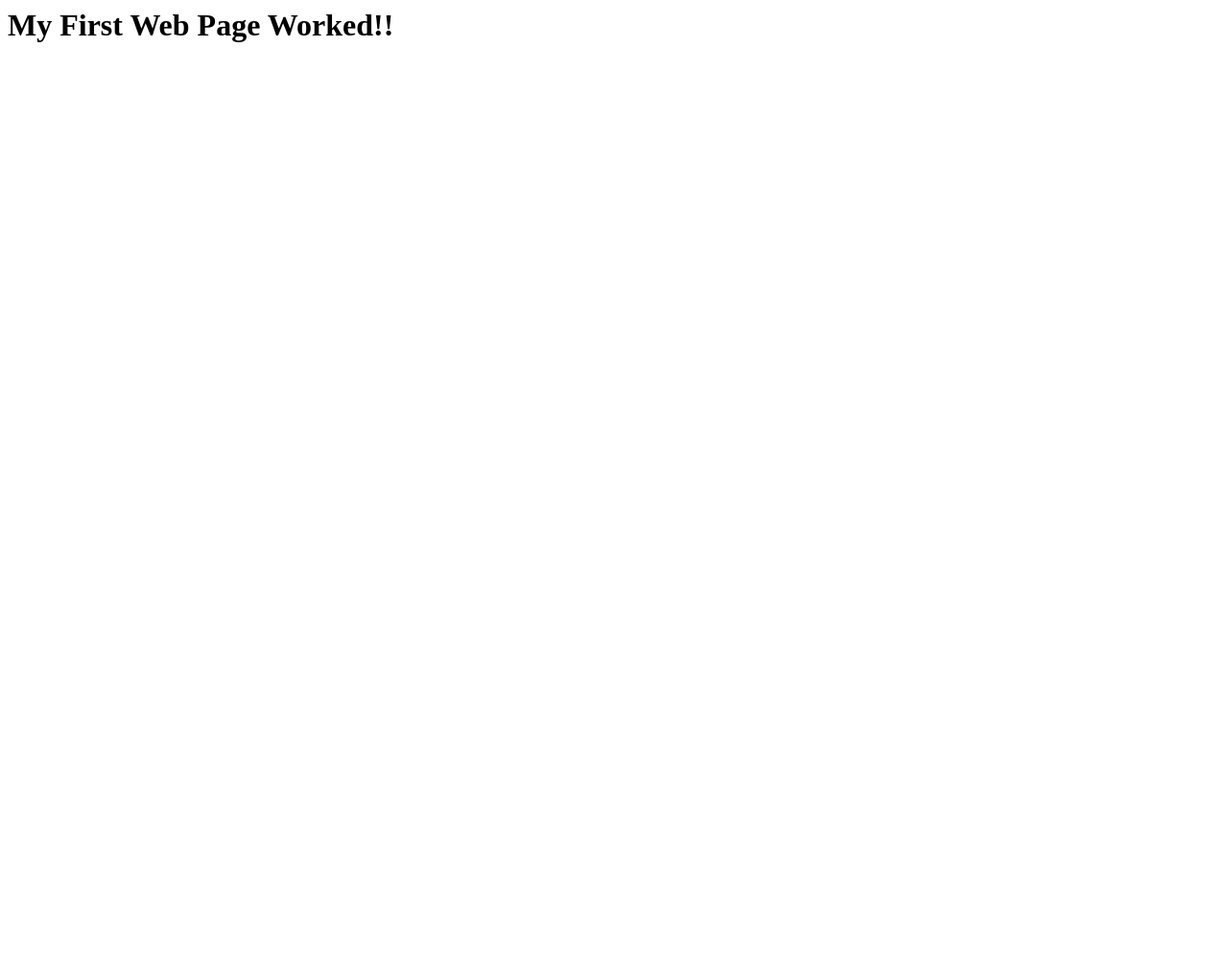
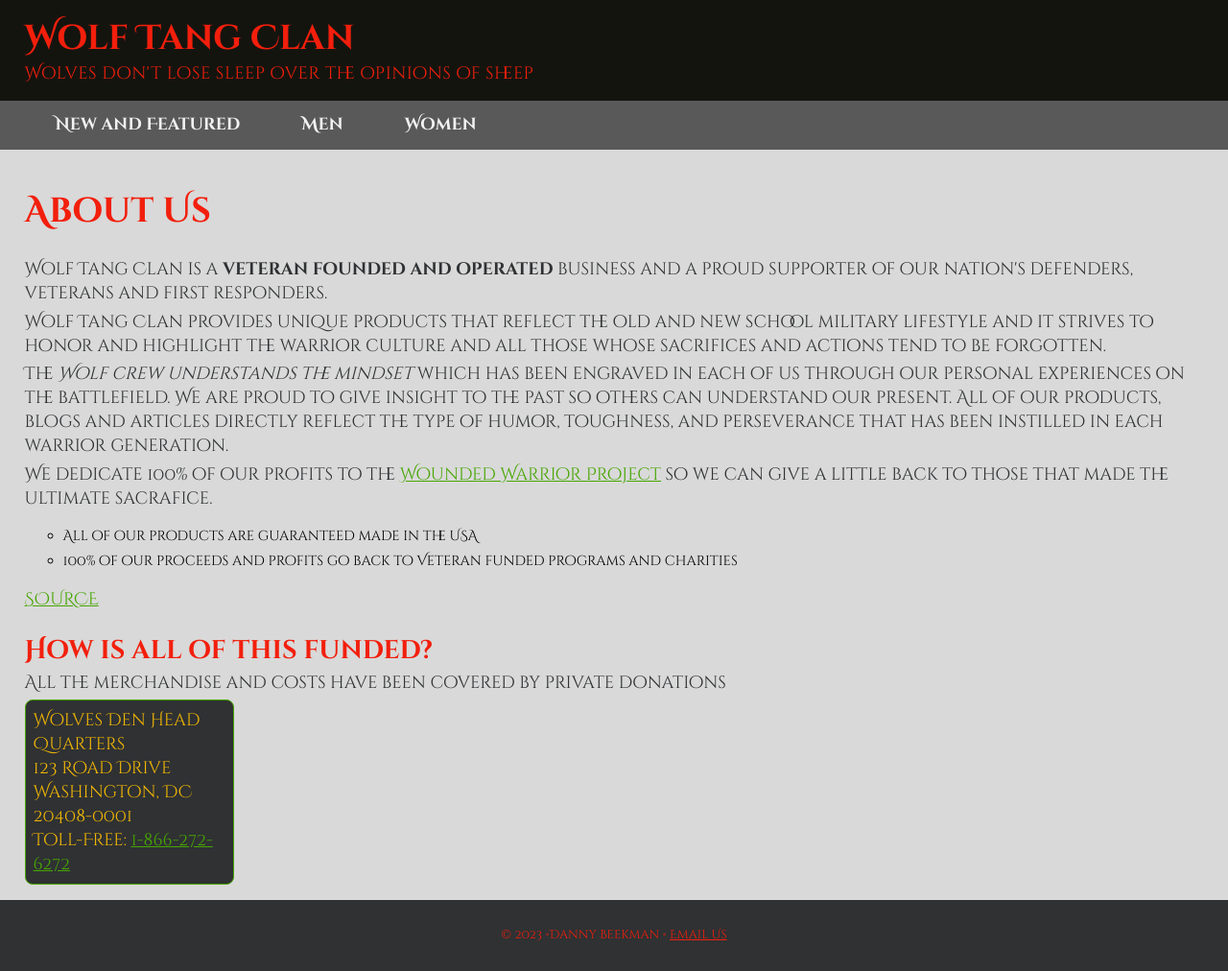
Before and after one commit to leisamonahan/dwdd1600, a plain HTML site: page 01test/index.html in a window 1280 px wide. Shown: the whole page at 96% size. Before the commit the page ends 800 px from the top, so only its background shows below. Drawn offline with Linux system fonts and the light colour scheme.

Commit message:
Add files via upload

```diff
--- a/01test/index.html
+++ b/01test/index.html
@@ -1,9 +1,65 @@
-<html>
+<!doctype html>
+<html lang="en">
     <head>
+        <title>Wolf Tang Clan: Home</title>
+        <meta name="viewport" content="width=device-width, initial-scale=1">
+        <meta charset="UTF-8">
+        <meta name="description" content="Learn about how this Veteran owned and operated company started">
+        <link rel="stylesheet" href="zen.css">
+
+       <link rel="preconnect" href="https://fonts.googleapis.com">
+        <link rel="preconnect" href="https://fonts.gstatic.com" crossorigin>
+        <link href="https://fonts.googleapis.com/css2?family=Cinzel+Decorative:wght@400;700;900&display=swap" rel="stylesheet">
+
+        <meta name="author" content="Danny Beekman">
 
     </head>
     <body>
+        <!-- Start of the page header -->
+        <header>
+            <h1>Wolf Tang Clan</h1>
+            <p>Wolves don't lose sleep over the opinions of sheep</p>
+        </header>
+        <!-- Start of the page navigation -->
+        <nav>
+            <ul>
+                <li><a href="wolf.html">New and Featured</a></li>
+                <li><a href="wolf.html">Men</a></li>
+                <li><a href="wolf.html">Women</a></li>
+                <li class="active"></li>
+            </ul>
+        </nav>
+        <!-- Start of the page content -->
+        <main>
+        <h1>About Us</h1>
+        <p>Wolf Tang Clan is a <strong>veteran founded and operated</strong> business and a proud supporter of our nation's defenders, veterans and first responders.</p>
+
+        <p>Wolf Tang Clan provides unique products that reflect the old and new school military lifestyle and it strives to honor and highlight the warrior culture and all those whose sacrifices and actions tend to be forgotten.</p>
+
+        <p> The <em>Wolf crew understands the mindset</em> which has been engraved in each of us through our personal experiences on the battlefield. We are proud to give insight to the past so others can understand our present. All of our products, blogs and articles directly reflect the type of humor, toughness, and perseverance that has been instilled in each warrior generation.</p>
+
+        <p>We dedicate 100% of our profits to the <a href="https://www.woundedwarriorproject.org/" target="_blank" rel="noopener">Wounded Warrior Project</a> so we can give a little back to those that made the ultimate sacrafice.
+            <ul>
+                <li>All of our products are guaranteed made in the USA </li>
+                <li>100% of our proceeds and profits go back to Veteran funded programs and charities</li>
+
+            </ul>
+            <p><a href="https://www.properpatriot.com/pages/the-patriot-guarantee" target="_blank" rel="noopener">SOURCE</a></p>
+        <h2>How is all of this funded?</h2>
+            <p>All the merchandise and costs have been covered by private donations</p>
+            <address>
+            Wolves Den Head Quarters<br>
+            123 Road Drive<br>
+            Washington, DC 20408-0001<br>
+            Toll-Free: <a href="tel:8662726272">1-866-272-6272</a>
+            </address>
+
+        </main>
+        <!-- Start of the page footer -->
+        <footer>
+        <p>&copy; 2023 &bull;Danny Beekman &bull; <a href="mailto:dannytbeekman@gmail.com">Email Us</a></p>
+
+        </footer>
 
     </body>
-    <h1>My First Web Page Worked!!</h1>
 </html>
--- /dev/null
+++ b/01test/zen.css
@@ -0,0 +1,125 @@
+body {
+    font-family: 'Cinzel Decorative', cursive;
+    font-size: 18px;
+    font-weight: 400;
+    margin: 0;
+}
+
+
+/*Header Stuff*/
+header {
+    background-color: #14140F;
+    padding: 1rem 2vw;
+}
+header h1 {
+    margin: 0;
+    color: #F21F0C;
+}
+header p {
+    margin: 0;
+    color: #F21F0C;
+    letter-spacing: .5px;
+}
+
+/*nav stuff goes here */
+nav {
+    background-color: #595959;
+}
+nav ul {
+    list-style-type: none;
+    padding: 0 2vw;
+    margin: 0;
+    display: flex;
+}
+nav a {
+    font-size: 1.1rem;
+    text-decoration: none;
+    color: #F2F2F2;
+    font-weight: 700;
+    display: block;
+    padding: .83rem 2rem;
+}
+nav li.active a {
+    background-color:#47A603;
+    color:#595959;
+}
+nav a:hover {
+    color: #F21F0C;
+}
+
+
+/*stuff for the main*/
+main {
+    padding: 1rem 2vw;
+}
+main h1 {
+    color: #F21F0C;
+}
+
+main h2 {
+    color: #F21F0C;
+    margin-bottom: .2rem;
+}
+
+main p {
+    color: #2f3133;
+    margin: 0 0 .3rem 0;
+}
+
+main {
+    background-color: #D9D9D9;
+}
+
+main ol {
+    padding: .5rem 3vw;
+    background-color: #595959;
+    color: #F2F2F2;
+}
+
+main dl dt {
+    color: #F21F0C;
+    font-weight: 700;
+}
+main dl dd {
+    color: #14140F;
+    font-size: .9rem;
+}
+
+main ul {
+    list-style-type:circle;
+}
+main ul li {
+    line-height: 125%;
+    margin-bottom: .5rem;
+    font-size: .9rem;
+}
+
+main address {
+    font-style: normal;
+    background-color: #2f3133;
+    color: #F2B705;
+    padding: .5rem;
+    width: 12.5rem;
+    border: 1px solid #47A603;
+    border-radius: .5rem;
+}
+
+main a {
+    color: #47A603;
+}
+main a:hover {
+    color: rgb(239,0,24);
+}
+
+
+ /*footer stuff */
+footer {
+    background-color: #2f3133;
+    text-align: center;
+    color: #F21F0C;
+    padding: 1rem 0;
+    font-size: .8rem;
+}
+footer a {
+    color: #F21F0C;
+}
```
Also changed, not shown: 01test/pies.html (added, +69 -0 lines), 01test/wolf.html (added, +66 -0 lines).
